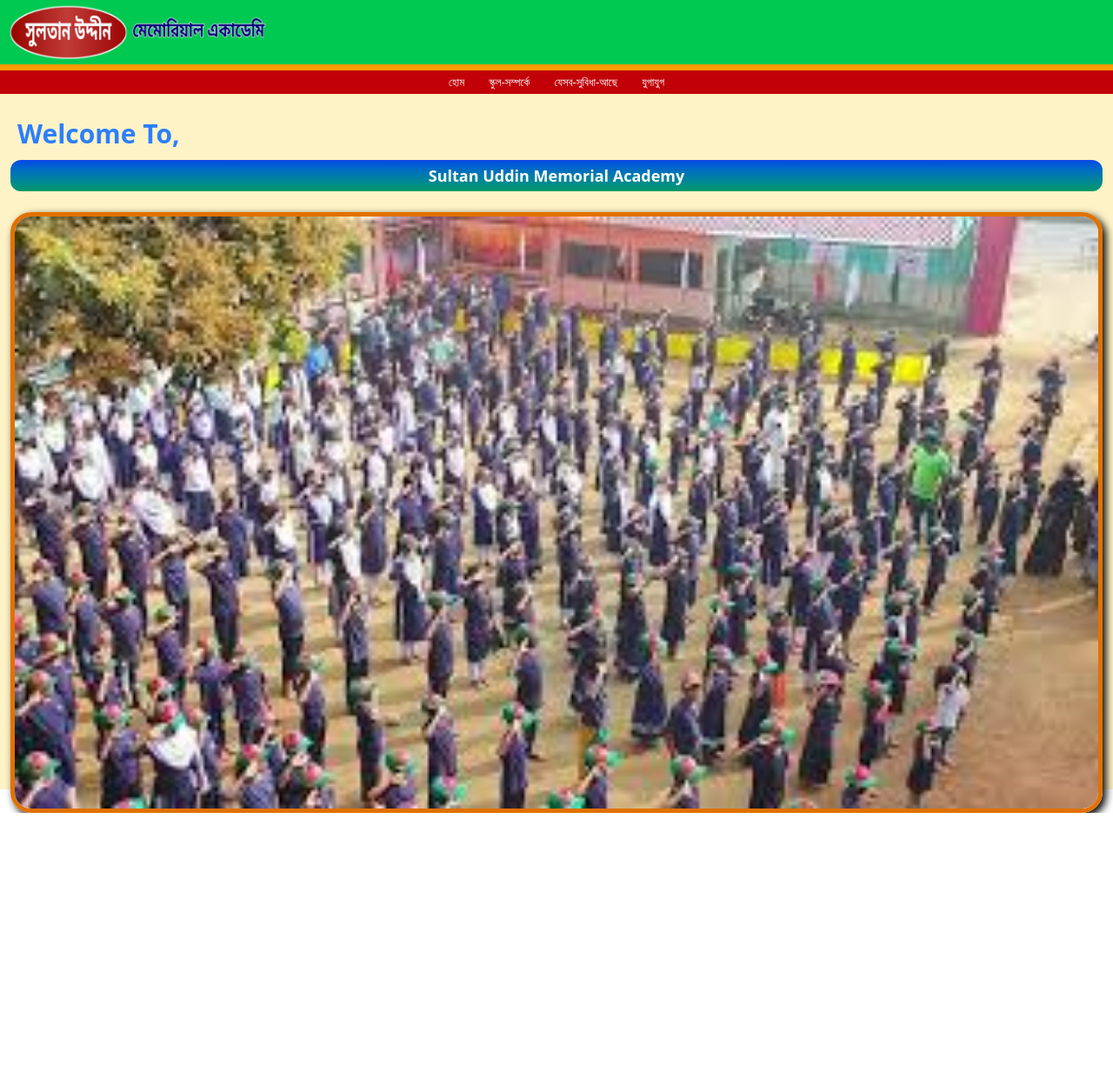
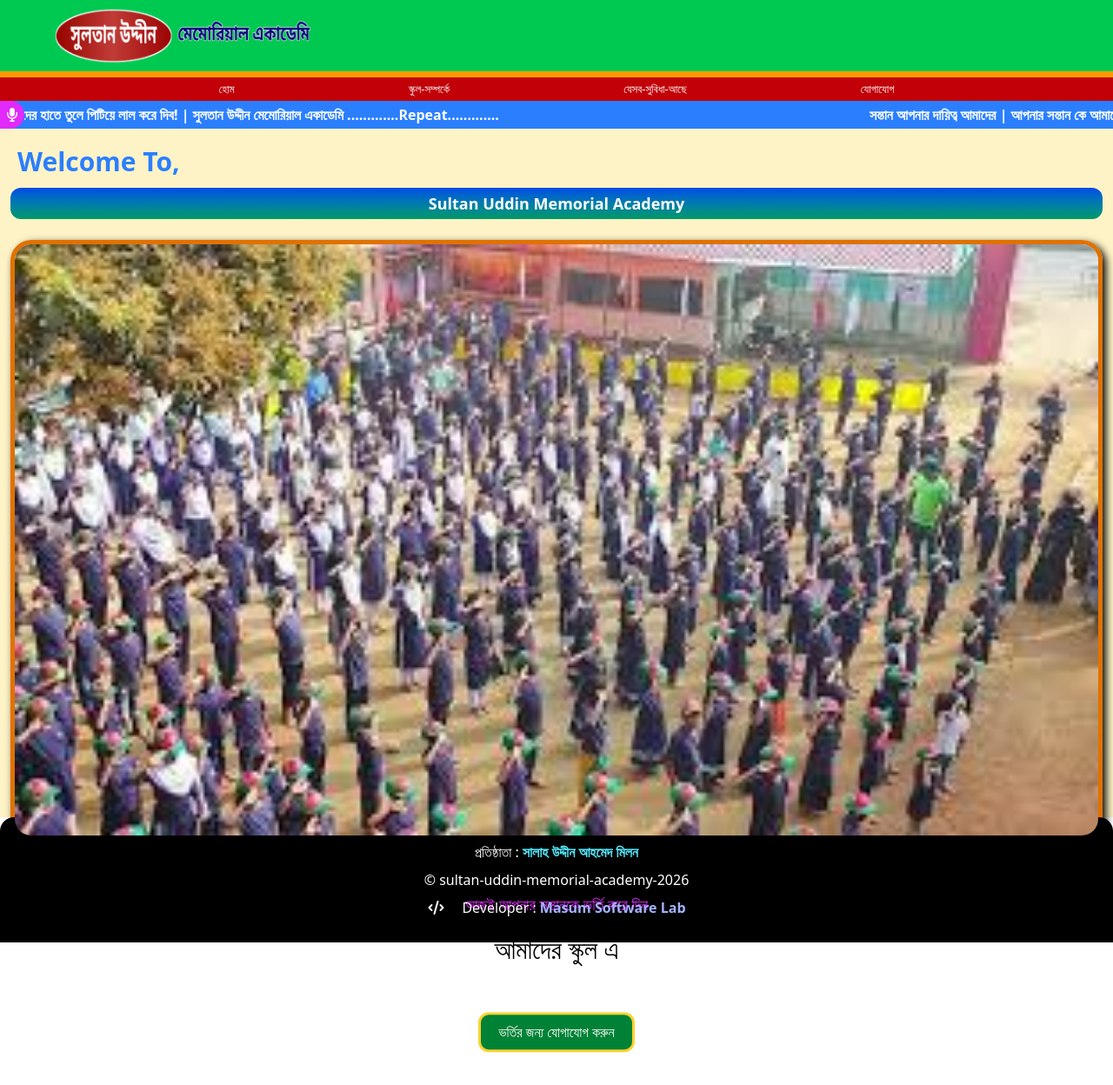
Before and after one commit to masummahmud5000/suma, a Next.js app: page / in a window 1280 px wide. Shown: the whole page at 87% size. Before the commit the page ends 935 px from the top, so only its background shows below. Built offline with nearby package versions, Linux system fonts and the light colour scheme.

Commit message:
home full

```diff
--- a/app/layout.tsx
+++ b/app/layout.tsx
@@ -2,6 +2,8 @@ import "./globals.css";
 import logo from '@/public/school-logo.png'
 import Image from "next/image";
 import Link from "next/link";
+import Marquee from "react-fast-marquee"
+import "@fortawesome/fontawesome-free/css/all.min.css"
 
 export default function RootLayout({
   children,
@@ -12,16 +14,32 @@ export default function RootLayout({
   return (
     <html lang="en">
       <body>
-        <nav>
-          <div className="border-b-7 border-amber-500 bg-green-500 py-1 px-2"><Image src={logo} alt="School Logo" width={300}/></div>
-          <div className="flex items-center justify-center py-1 gap-7 bg-red-700 text-[13px] text-white ">
+        <nav className="fixed top-0 left-0 w-full z-50">
+          <div className="border-b-7 border-amber-500 bg-green-500 py-1 px-2 lg:px-15 lg:py-2"><Image src={logo} alt="School Logo" width={300}/></div>
+          <div className="flex items-center justify-center py-1 gap-7 lg:gap-50 bg-red-700 text-[13px] text-white">
             <Link className="hover:font-bold" href="#">হোম</Link>
             <Link className="hover:font-bold" href="#">স্কুল-সম্পর্কে</Link>
             <Link className="hover:font-bold" href="#">যেসব-সুবিধা-আছে</Link>
-            <Link className="hover:font-bold" href="#">যুগাযুগ</Link>
+            <Link className="hover:font-bold" href="#">যোগাযোগ</Link>
+          </div>
+          <div className="flex items-center bg-blue-500">
+            <h1 className="fa fa-microphone text-white py-2 pl-2 pr-5 rounded-r-2xl bg-fuchsia-500"></h1>
+            <Marquee className="text-white font-bold" speed={50} direction="left">সন্তান আপনার দায়িত্ব আমাদের | আপনার সন্তান কে আমাদের হাতে তুলে পিটিয়ে লাল করে দিব! | সুলতান উদ্দীন মেমোরিয়াল একাডেমি .............Repeat............. </Marquee>
           </div>
         </nav>
         {children}
+        <footer className="flex flex-col gap-2 bg-black text-white py-7 rounded-t-2xl">
+          <div>
+            <h1 className="text-center">প্রতিষ্ঠাতা : <span className="text-cyan-300 font-bold">সালাহ উদ্দীন আহমেদ মিলন</span></h1>
+          </div>
+          <div>
+            <h1 className="text-center">© sultan-uddin-memorial-academy-2026</h1>
+          </div>
+          <div className="flex justify-center items-center gap-5">
+            <h1 className="fa fa-code"></h1>
+            <h1>Developer : <span className='font-bold text-indigo-300'> Masum Software Lab</span></h1>
+          </div>
+        </footer>
       </body>
     </html>
   );
--- a/app/page.tsx
+++ b/app/page.tsx
@@ -1,16 +1,22 @@
 import '@/app/globals.css'
 import homeImage from "@/public/home-image.jpg"
 import Image from "next/image";
+import Link from "next/link";
 
 export default function Home() {
 
   return(
-    <main className="px-3 py-7 h-screen bg-amber-100">
+    <main className="px-3 mt-35 py-7 h-screen bg-amber-100">
       <div className="flex flex-col gap-3">
         <h1 className="text-3xl pl-2 text-blue-500 font-bold">Welcome To, </h1>
         <h1 className="sName text-lg text-center font-bold bg-linear-to-b from-blue-700 to-emerald-600 py-1 px-2 rounded-xl text-white">Sultan Uddin Memorial Academy</h1>
       </div>
       <Image src={homeImage} alt="Home-Image" className="homeImage mt-6 w-full h-auto border-5 border-amber-600 rounded-3xl"/>
+      <div className="flex flex-col items-center mt-7 bg- py-8 gap-5 rounded-2xl">
+        <h1 className='text-lg text-fuchsia-500'>আজই আপনার সন্তানকে ভর্তি করে দিন</h1>
+        <h1 className='text-3xl'>আমাদের স্কুল এ</h1>
+        <Link href="#" className='animate-bounce border-3 border-amber-300 text-white bg-green-700 py-2 px-5 mt-10 rounded-xl'>ভর্তির জন্য যোগাযোগ করুন</Link>
+      </div>
     </main>
   );
 }
--- a/package.json
+++ b/package.json
@@ -9,9 +9,11 @@
     "lint": "eslint"
   },
   "dependencies": {
+    "@fortawesome/fontawesome-free": "^7.2.0",
     "next": "16.1.6",
     "react": "19.2.3",
     "react-dom": "19.2.3",
+    "react-fast-marquee": "^1.6.5",
     "zod": "^4.3.6"
   },
   "devDependencies": {
```
Also changed, not shown: public/favicon.png (added), public/manifest.json (added), 1 other file (tests, documents, lock files or other folders).
